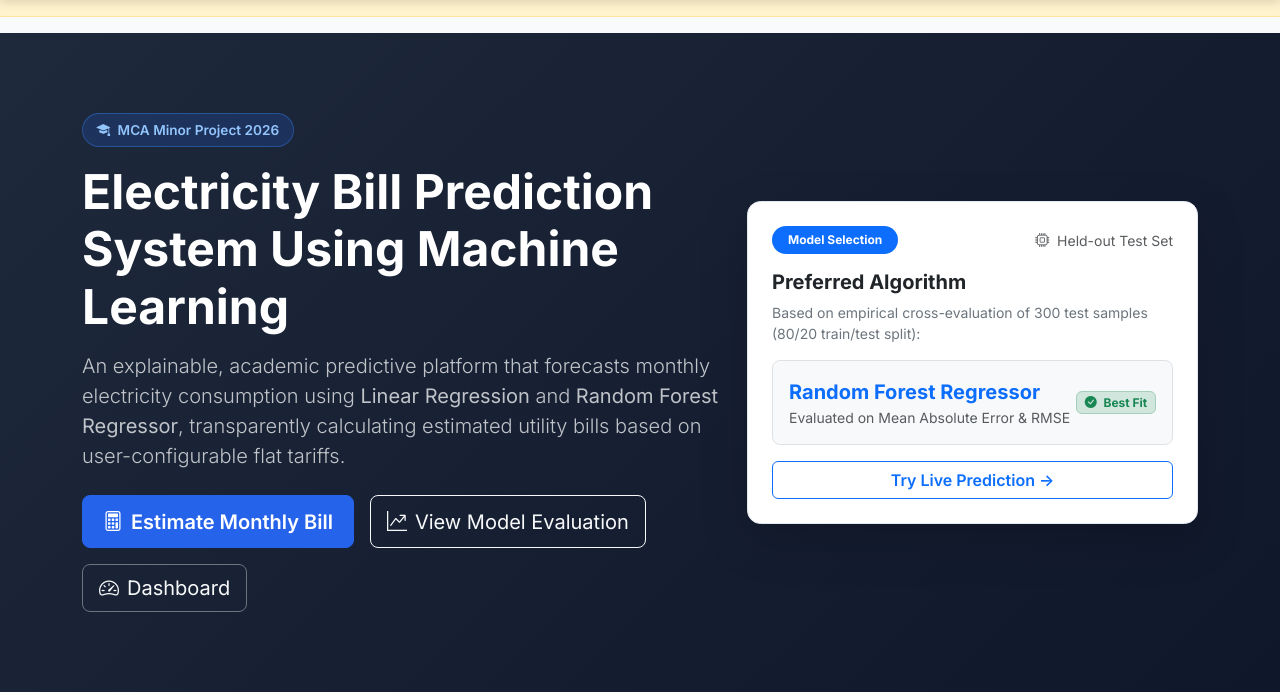
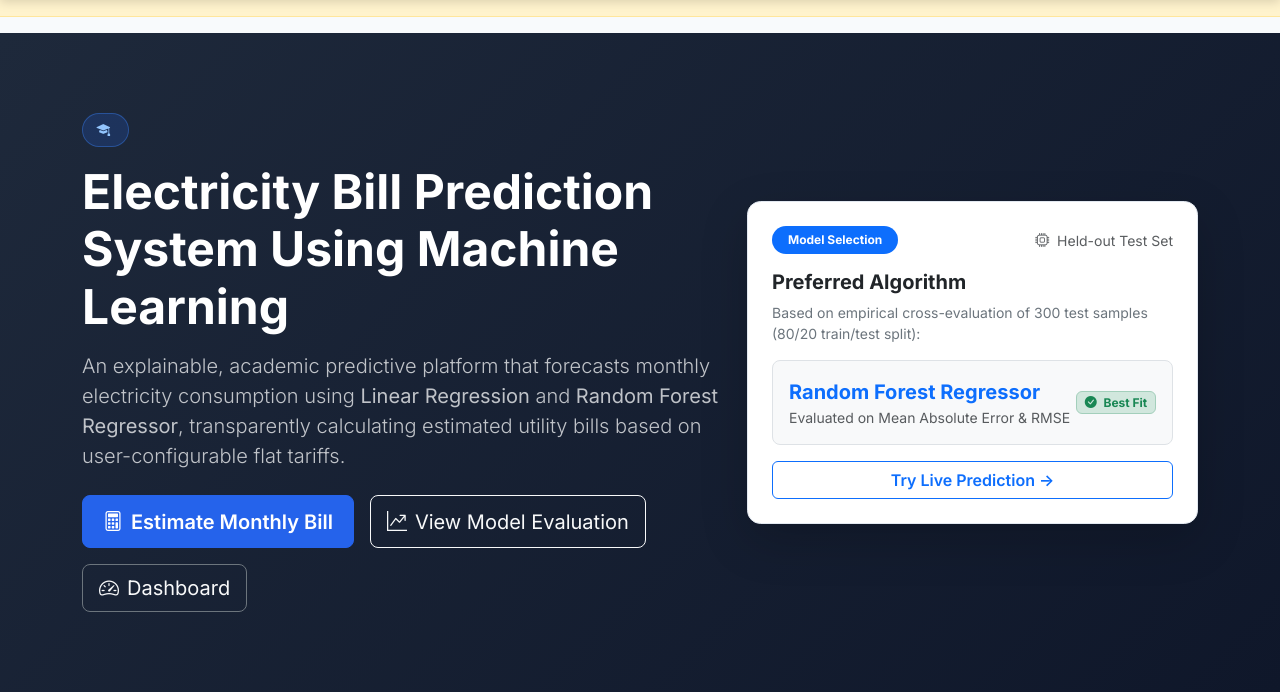
Before and after one commit to Sachinkashyap2923/electricity-bill-predictor, a Flask app: page / in a window 1280 px wide. Shown: the part 62-754 px from the top of the page. Run offline with Flask 3, Linux system fonts and the light colour scheme.

Commit message:
Update electricity bill prediction model and UI

```diff
--- a/app/templates/index.html
+++ b/app/templates/index.html
@@ -9,7 +9,7 @@
         <div class="row align-items-center gy-4">
             <div class="col-lg-7">
                 <span class="hero-badge">
-                    <i class="bi bi-mortarboard-fill me-1"></i> MCA Minor Project 2026
+                    <i class="bi bi-mortarboard-fill me-1"></i>
                 </span>
                 <h1 class="display-5 fw-bold text-white mb-3">
                     Electricity Bill Prediction System Using Machine Learning
```
Also changed, not shown: 4 other files.
